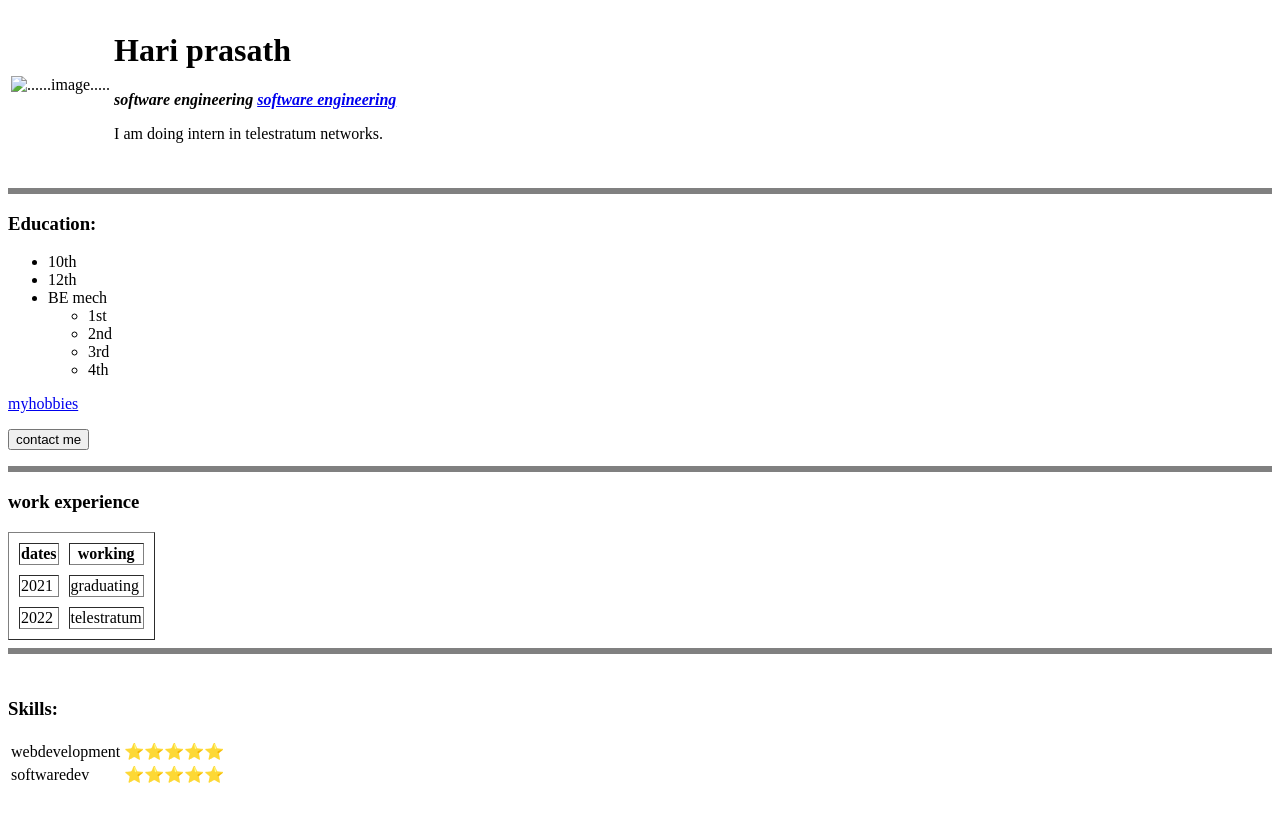
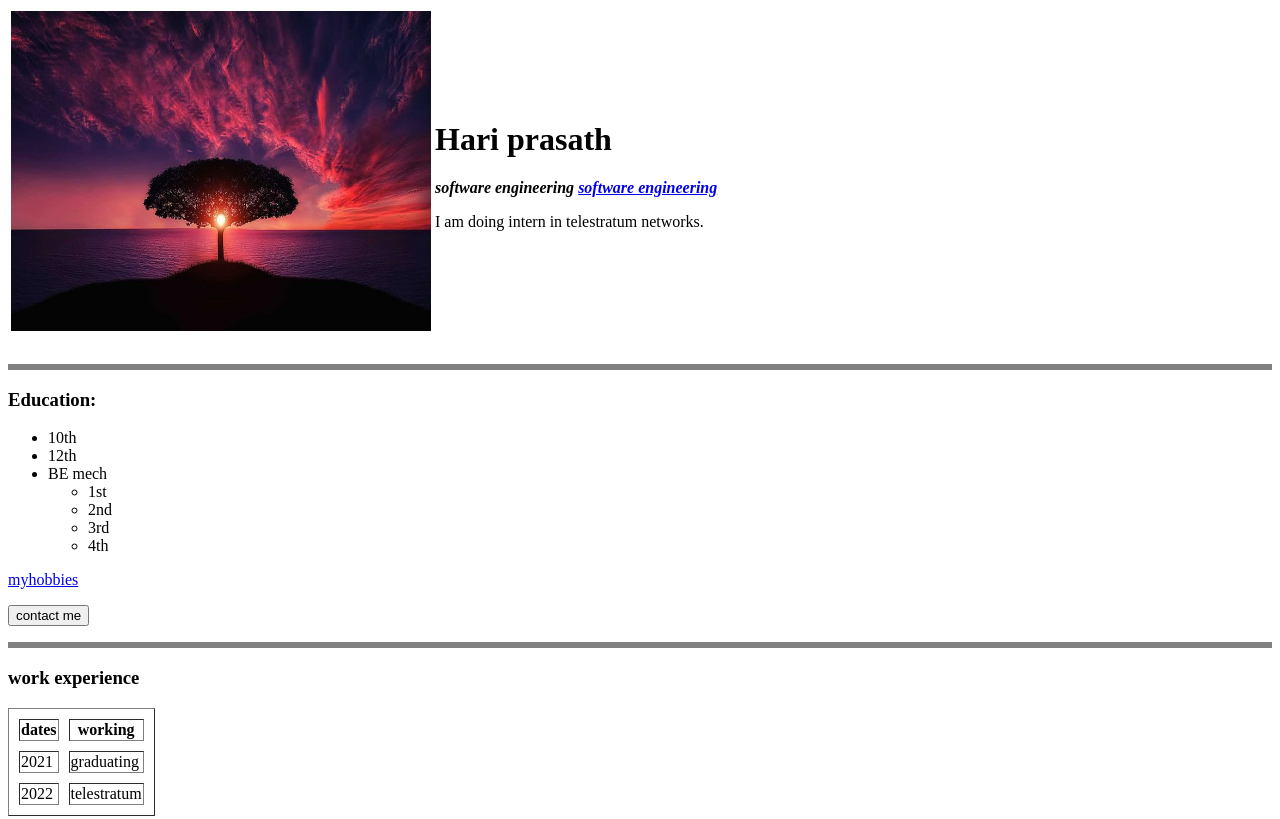
Before and after one commit to Hariprasath-Narayanan/cv, a plain HTML site: page index.html in a window 1280 px wide. Shown: the top 819 px of the page. Drawn offline with Linux system fonts and the light colour scheme.

Commit message:
add image

```diff
--- a/index.html
+++ b/index.html
@@ -7,7 +7,7 @@
 <body>
     <table>
         <tr>
-            <td><img src=images/tree.jpg alt="......image....." height="320" width="420"></td>
+            <td><img src=tree.jpg alt="......image....." height="320" width="420"></td>
             <td>    <h1>Hari prasath</h1>
                 <p><em><strong>software engineering <a href="https://www.google.com/url?sa=t&rct=j&q=&esrc=s&source=web&cd=&cad=rja&uact=8&ved=2ahUKEwjo76udt6b9AhVB9zgGHbFFBXwQFnoECCIQAw&url=https%3A%2F%2Fen.wikipedia.org%2Fwiki%2FSoftware_engineering&usg=AOvVaw3uEKgi5VcjacEiYJHrjh5a">software engineering</a></strong></em></p>
                 <p>I am doing intern in telestratum networks.</p></td>
```
